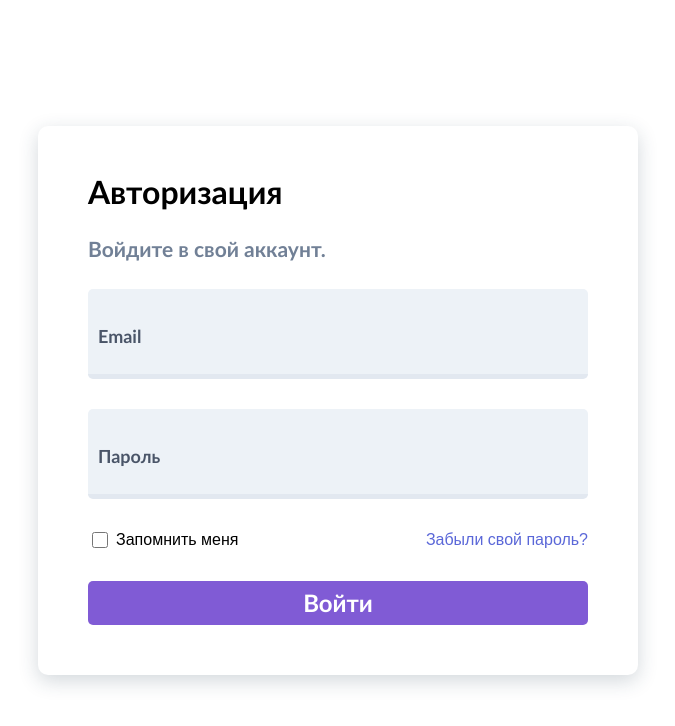
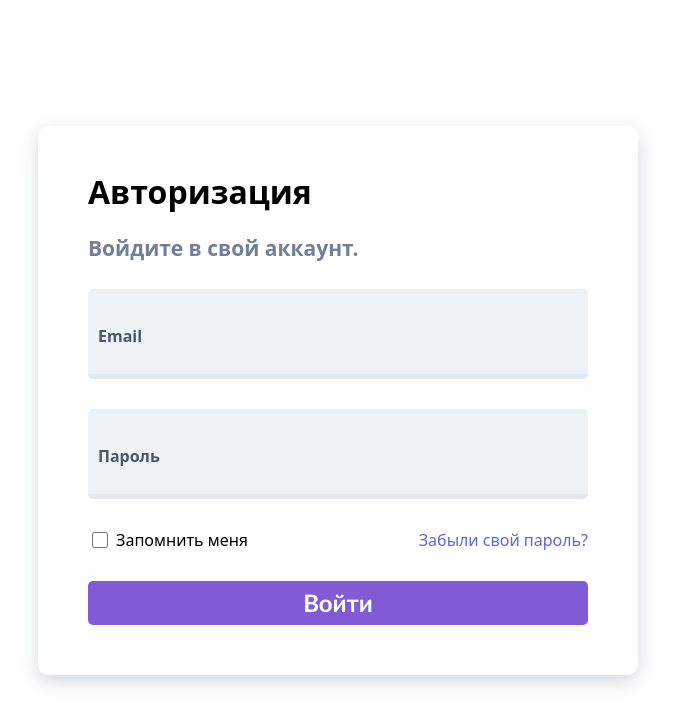
Before and after one commit to krava9999/review, a plain HTML site: page index.html in a window 1280 px wide. Shown: the whole page, without its empty margins (302-977 px from the left). Drawn offline with Linux system fonts and the light colour scheme.

Commit message:
правки в шрифты отступы

```diff
--- a/css/style.scss
+++ b/css/style.scss
@@ -1,4 +1,5 @@
-$FontProject: calibri;
+$FontProject: system-ui;
+
 
 
 .app {
@@ -29,7 +30,7 @@ $FontProject: calibri;
         font-family: $FontProject;
         color: #718096;
         font-size: 21px;
-        font-weight: bold;
+        font-weight: 600;
     }
 
     &__data {
@@ -41,9 +42,9 @@ $FontProject: calibri;
         border-radius: 5px;
         outline: none;
         padding: 10px 8px 0 10px;
-        font-weight: bolder;
+        font-weight: 500;
         font-family: $FontProject;
-        font-size: 18px;
+        font-size: 16px;
         transition: 0.5s;
 
         &:hover {
@@ -60,7 +61,8 @@ $FontProject: calibri;
             font-weight: bold;
             font-family: $FontProject;
             position: absolute;
-            font-size: 18px;
+            font-size: 16px;
+
         }
     }
 
@@ -76,16 +78,18 @@ $FontProject: calibri;
     }
 
     &__labelPass {
-        font-family: sans-serif;
+        font-family: $FontProject;
         font-size: 16px;
         margin-left: 5px;
+        font-weight: 500;
     }
 
     &__helpPass {
         margin-left: auto;
         text-decoration: none;
-        font-family: sans-serif;
+        font-family: $FontProject;
         color: #5a67d8;
+        font-weight: 500;
 
         &:hover {
             color: #3e4dd4;
@@ -94,8 +98,8 @@ $FontProject: calibri;
     }
 
     &__signIn {
-        font-family: $FontProject;
-        font-weight: bold;
+        font-family: calibri;
+        font-weight: 600;
         background-color: #805bd5;
         color: #FFF;
         text-decoration: none;
@@ -110,6 +114,5 @@ $FontProject: calibri;
             transition: 0.5s;
         }
 
-        &:active {}
     }
 }
```
Also changed, not shown: css/style.css, 1 other file.
